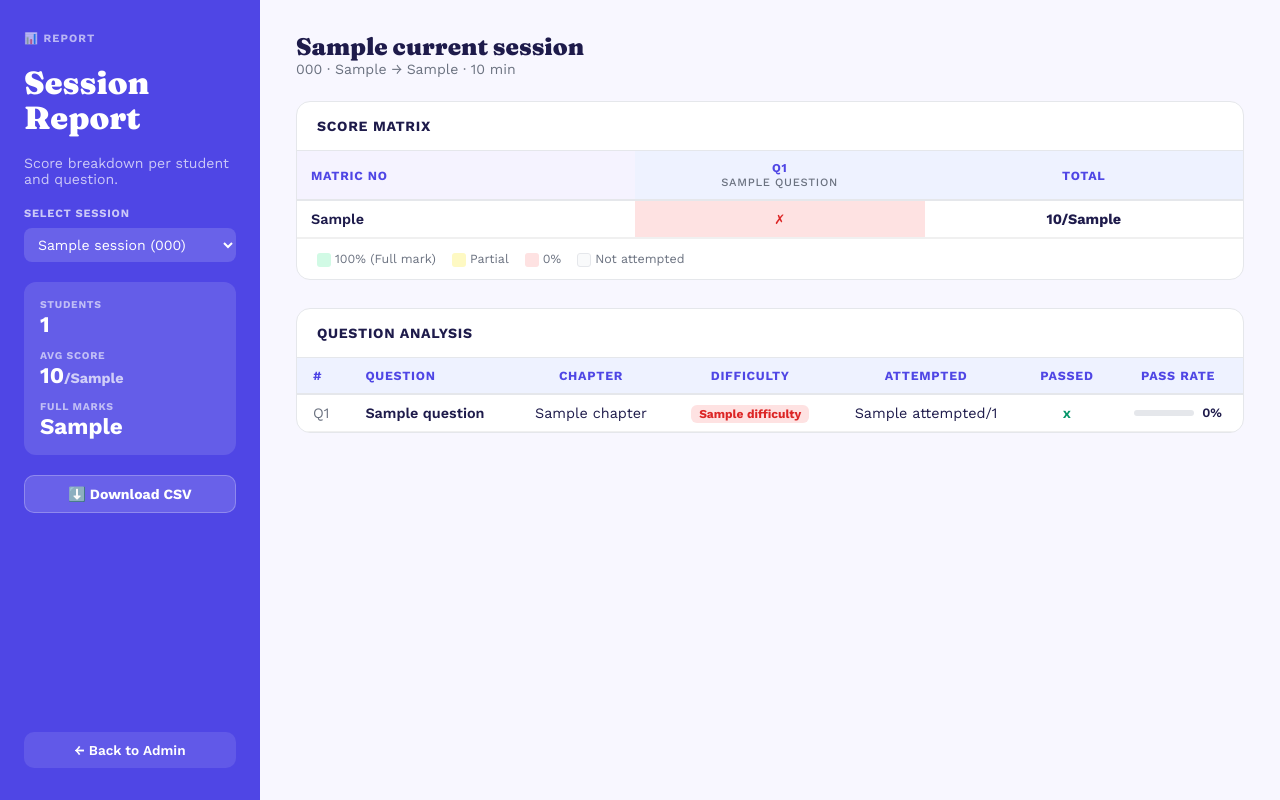
After one commit to faizsupiandev/lab-oj, a FastAPI app: template templates/report.html in a window 1280 px wide. The commit adds this page. Run offline with FastAPI, Linux system fonts and the light colour scheme; the template is opened without the code that fills it: most values are stand-ins (such as "Sample title", 1, 10 or a date in 2020); parts of the project's set-up code (start-up, migrations or seed data) failed here and were passed over.

Commit message:
feat: report page, submission detail, CSV export, BM toggle removed, time format, question preview
- Remove BM/EN toggle button and all i18n JS from base.html
- Add format_myt Jinja2 filter for Malaysia time display (e.g. '25 Oct 2026, 10:47 PM')
- Admin Report page (/admin/report): student x question score matrix, question analysis, session selector
- Submission detail page (/admin/submissions/ID): view code, stdout, stderr per submission
- CSV export (/admin/report/export-csv?session_id=X): download full session report
- Question preview in session_edit: eye button toggles description inline
- View button in Submissions tab linking to submission detail
- Report tab added to admin nav

```diff
--- a/main.py
+++ b/main.py
@@ -1,5 +1,7 @@
 import os
 import asyncio
+import csv
+import io
 import sqlite3
 import hashlib
 import json
@@ -20,7 +22,7 @@ from typing import Optional
 
 import pymysql
 from fastapi import FastAPI, Request, Form, HTTPException
-from fastapi.responses import HTMLResponse, RedirectResponse, JSONResponse
+from fastapi.responses import HTMLResponse, RedirectResponse, JSONResponse, StreamingResponse
 from fastapi.templating import Jinja2Templates
 from fastapi.staticfiles import StaticFiles
 
@@ -38,6 +40,15 @@ ADMIN_PASS   = "Ad@lah77"
 
 app = FastAPI()
 templates = Jinja2Templates(directory="templates")
+
+def format_myt(dt_str):
+    if not dt_str: return '-'
+    try:
+        dt = datetime.fromisoformat(str(dt_str))
+        return dt.strftime('%-d %b %Y, %I:%M %p')
+    except:
+        return str(dt_str)
+templates.env.filters['myt'] = format_myt
 try:
     app.mount("/static", StaticFiles(directory="static"), name="static")
 except Exception:
@@ -1283,7 +1294,7 @@ async def admin_session_edit_get(request: Request, sid: int):
     assigned_ids = set(q["id"] for q in assigned)
     # All questions not yet in this session
     all_q_rows = conn.execute(
-        "SELECT id, title, course_code, chapter, difficulty FROM question_bank ORDER BY course_code, chapter, id"
+        "SELECT id, title, course_code, chapter, difficulty, description FROM question_bank ORDER BY course_code, chapter, id"
     ).fetchall()
     all_questions = [dict(q) for q in all_q_rows if q["id"] not in assigned_ids]
     conn.close()
@@ -1314,6 +1325,142 @@ async def admin_session_edit_post(
     return RedirectResponse(f"/admin/sessions/{sid}/edit", status_code=302)
 
 
+# ─── Admin Report ──────────────────────────────────────────────────────────────
+
+@app.get("/admin/report", response_class=HTMLResponse)
+async def admin_report(request: Request, session_id: int = None):
+    user = get_current_user(request)
+    if not user or not user["is_admin"]:
+        return RedirectResponse("/", status_code=302)
+    conn = get_db()
+    sessions = [dict(s) for s in conn.execute(
+        "SELECT * FROM lab_sessions ORDER BY created_at DESC"
+    ).fetchall()]
+    report_data = None
+    current_session = None
+    sid = session_id or (sessions[0]["id"] if sessions else None)
+    if sid:
+        current_session = next((s for s in sessions if s["id"] == sid), None)
+    if current_session:
+        questions = [dict(q) for q in conn.execute("""
+            SELECT qb.id, qb.title, qb.chapter, qb.difficulty
+            FROM session_questions sq JOIN question_bank qb ON sq.question_id=qb.id
+            WHERE sq.session_id=? ORDER BY sq.question_order
+        """, (current_session["id"],)).fetchall()]
+        students = [dict(s) for s in conn.execute(
+            "SELECT DISTINCT matric_no, started_at, status FROM student_session_attempts WHERE session_id=? ORDER BY matric_no",
+            (current_session["id"],)
+        ).fetchall()]
+        matrix = {}
+        for st in students:
+            matric = st["matric_no"]
+            matrix[matric] = {}
+            for q in questions:
+                best = conn.execute("""
+                    SELECT MAX(CAST(passed AS REAL)/CASE WHEN total=0 THEN 1 ELSE total END * 100)
+                    FROM session_submissions WHERE matric_no=? AND session_id=? AND question_id=?
+                """, (matric, current_session["id"], q["id"])).fetchone()[0]
+                matrix[matric][q["id"]] = round(best, 1) if best is not None else None
+        q_stats = {}
+        for q in questions:
+            attempted = conn.execute(
+                "SELECT COUNT(DISTINCT matric_no) FROM session_submissions WHERE session_id=? AND question_id=?",
+                (current_session["id"], q["id"])
+            ).fetchone()[0]
+            passed_count = conn.execute("""
+                SELECT COUNT(DISTINCT matric_no) FROM (
+                    SELECT matric_no FROM session_submissions
+                    WHERE session_id=? AND question_id=? AND passed=total AND total>0
+                    GROUP BY matric_no
+                )
+            """, (current_session["id"], q["id"])).fetchone()[0]
+            q_stats[str(q["id"])] = {"attempted": attempted, "passed": passed_count}
+        total_students = len(students)
+        scores = []
+        totals = {}  # matric -> total score
+        for st in students:
+            matric = st["matric_no"]
+            t = sum(v for v in matrix[matric].values() if v is not None)
+            totals[matric] = round(t, 1)
+            scores.append(t)
+        avg_score = round(sum(scores) / len(scores), 1) if scores else 0
+        max_possible = len(questions) * 100
+        full_marks = sum(1 for s in scores if s >= max_possible) if max_possible else 0
+        report_data = {
+            "questions": questions, "students": students, "matrix": matrix,
+            "q_stats": q_stats, "total_students": total_students,
+            "avg_score": avg_score, "max_possible": max_possible,
+            "full_marks": full_marks, "totals": totals,
+        }
+    conn.close()
+    return templates.TemplateResponse(request, "report.html", {
+        "user": user, "sessions": sessions, "current_session": current_session,
+        "report_data": report_data, "selected_sid": sid,
+    })
+
+
+@app.get("/admin/report/export-csv")
+async def export_report_csv(request: Request, session_id: int):
+    user = get_current_user(request)
+    if not user or not user["is_admin"]:
+        return RedirectResponse("/", status_code=302)
+    conn = get_db()
+    session = dict(conn.execute("SELECT * FROM lab_sessions WHERE id=?", (session_id,)).fetchone())
+    questions = [dict(q) for q in conn.execute("""
+        SELECT qb.id, qb.title FROM session_questions sq
+        JOIN question_bank qb ON sq.question_id=qb.id
+        WHERE sq.session_id=? ORDER BY sq.question_order
+    """, (session_id,)).fetchall()]
+    students = [dict(s) for s in conn.execute(
+        "SELECT DISTINCT matric_no FROM student_session_attempts WHERE session_id=? ORDER BY matric_no",
+        (session_id,)
+    ).fetchall()]
+    output = io.StringIO()
+    writer = csv.writer(output)
+    header = ["Matric No"] + [f"Q{i+1}: {q['title'][:25]}" for i, q in enumerate(questions)] + ["Total", "Max"]
+    writer.writerow(header)
+    max_score = len(questions) * 100
+    for st in students:
+        matric = st["matric_no"]
+        row = [matric]
+        total = 0
+        for q in questions:
+            best = conn.execute("""
+                SELECT MAX(CAST(passed AS REAL)/CASE WHEN total=0 THEN 1 ELSE total END * 100)
+                FROM session_submissions WHERE matric_no=? AND session_id=? AND question_id=?
+            """, (matric, session_id, q["id"])).fetchone()[0]
+            score = round(best, 1) if best is not None else 0
+            total += score
+            row.append(score)
+        row.extend([round(total, 1), max_score])
+        writer.writerow(row)
+    conn.close()
+    output.seek(0)
+    safe_title = session["title"].replace(" ", "_").replace("/", "-")
+    filename = f"report_{safe_title}_{session_id}.csv"
+    return StreamingResponse(
+        iter([output.getvalue()]), media_type="text/csv",
+        headers={"Content-Disposition": f'attachment; filename="{filename}"'}
+    )
+
+
+@app.get("/admin/submissions/{sub_id}", response_class=HTMLResponse)
+async def admin_submission_detail(request: Request, sub_id: int):
+    user = get_current_user(request)
+    if not user or not user["is_admin"]:
+        return RedirectResponse("/", status_code=302)
+    conn = get_db()
+    sub = conn.execute("SELECT * FROM session_submissions WHERE id=?", (sub_id,)).fetchone()
+    if not sub:
+        conn.close()
+        raise HTTPException(404, "Submission not found")
+    sub = dict(sub)
+    q = conn.execute("SELECT title FROM question_bank WHERE id=?", (sub["question_id"],)).fetchone()
+    sess = conn.execute("SELECT title FROM lab_sessions WHERE id=?", (sub["session_id"],)).fetchone()
+    sub["question_title"] = q["title"] if q else "Unknown"
+    sub["session_title"] = sess["title"] if sess else "Unknown"
+    conn.close()
+    return templates.TemplateResponse(request, "submission_detail.html", {"user": user, "sub": sub})
 
 
 @app.on_event("startup")
--- /dev/null
+++ b/templates/report.html
@@ -0,0 +1,166 @@
+{% extends "base.html" %}
+{% block title %}Report — Lab OJ{% endblock %}
+{% block body %}
+<div style="display:flex;min-height:100vh;font-family:'Work Sans',sans-serif;">
+
+  <!-- SIDEBAR -->
+  <div style="width:260px;flex-shrink:0;background:#4F46E5;color:#fff;padding:32px 24px;display:flex;flex-direction:column;gap:20px;">
+    <div style="font-size:.7rem;letter-spacing:.1em;opacity:.6;font-weight:700;">📊 REPORT</div>
+    <h1 style="font-family:'Fraunces',serif;font-size:2rem;font-weight:900;line-height:1.1;">Session<br>Report</h1>
+    <p style="opacity:.7;font-size:.88rem;">Score breakdown per student and question.</p>
+
+    <!-- Session selector -->
+    <form method="GET" action="/admin/report" style="display:flex;flex-direction:column;gap:8px;">
+      <label style="font-size:.7rem;font-weight:700;opacity:.7;letter-spacing:.07em;">SELECT SESSION</label>
+      <select name="session_id" onchange="this.form.submit()" style="padding:8px 10px;border-radius:8px;border:none;background:rgba(255,255,255,.15);color:#fff;font-size:.88rem;cursor:pointer;">
+        {% for s in sessions %}
+        <option value="{{ s.id }}" {% if selected_sid == s.id %}selected{% endif %}>{{ s.title }} ({{ s.course_code }})</option>
+        {% endfor %}
+      </select>
+    </form>
+
+    {% if report_data %}
+    <!-- Stats -->
+    <div style="background:rgba(255,255,255,.12);border-radius:12px;padding:16px;display:flex;flex-direction:column;gap:12px;">
+      <div>
+        <div style="font-size:.65rem;opacity:.6;font-weight:700;letter-spacing:.07em;">STUDENTS</div>
+        <div style="font-size:1.4rem;font-weight:800;">{{ report_data.total_students }}</div>
+      </div>
+      <div>
+        <div style="font-size:.65rem;opacity:.6;font-weight:700;letter-spacing:.07em;">AVG SCORE</div>
+        <div style="font-size:1.4rem;font-weight:800;">{{ report_data.avg_score }}<span style="font-size:.9rem;opacity:.7;">/{{ report_data.max_possible }}</span></div>
+      </div>
+      <div>
+        <div style="font-size:.65rem;opacity:.6;font-weight:700;letter-spacing:.07em;">FULL MARKS</div>
+        <div style="font-size:1.4rem;font-weight:800;">{{ report_data.full_marks }}</div>
+      </div>
+    </div>
+
+    <!-- CSV download -->
+    <a href="/admin/report/export-csv?session_id={{ current_session.id }}"
+       style="display:block;text-align:center;padding:10px;background:rgba(255,255,255,.15);color:#fff;border-radius:10px;font-weight:700;font-size:.88rem;text-decoration:none;border:1px solid rgba(255,255,255,.25);">
+      ⬇️ Download CSV
+    </a>
+    {% endif %}
+
+    <a href="/admin" style="margin-top:auto;display:block;text-align:center;padding:10px;background:rgba(255,255,255,.1);color:#fff;border-radius:10px;font-size:.85rem;font-weight:600;text-decoration:none;">← Back to Admin</a>
+  </div>
+
+  <!-- MAIN CONTENT -->
+  <div style="flex:1;padding:32px 36px;overflow-x:auto;background:#F8F7FF;">
+
+    {% if not sessions %}
+    <div style="text-align:center;padding:80px;color:#6B7280;">No sessions found.</div>
+
+    {% elif not report_data or not report_data.students %}
+    <div style="text-align:center;padding:80px;color:#6B7280;">
+      <div style="font-size:3rem;margin-bottom:16px;">📭</div>
+      <div style="font-size:1.1rem;font-weight:600;">No student data for this session yet.</div>
+    </div>
+
+    {% else %}
+    <!-- Session heading -->
+    <div style="margin-bottom:24px;">
+      <h2 style="font-family:'Fraunces',serif;font-size:1.5rem;font-weight:800;color:#1E1B4B;">{{ current_session.title }}</h2>
+      <div style="color:#6B7280;font-size:.88rem;">{{ current_session.course_code }} · {{ current_session.window_start | myt }} → {{ current_session.window_end | myt }} · {{ current_session.duration_minutes }} min</div>
+    </div>
+
+    <!-- MATRIX TABLE -->
+    <div style="background:#fff;border-radius:14px;border:1px solid #E5E7EB;overflow:hidden;margin-bottom:28px;">
+      <div style="padding:16px 20px;border-bottom:1px solid #E5E7EB;font-weight:700;font-size:.88rem;letter-spacing:.05em;">SCORE MATRIX</div>
+      <div style="overflow-x:auto;">
+        <table style="width:100%;border-collapse:collapse;font-size:.83rem;min-width:500px;">
+          <thead>
+            <tr style="background:#F5F3FF;">
+              <th style="text-align:left;padding:10px 14px;border-bottom:2px solid #E5E7EB;white-space:nowrap;position:sticky;left:0;background:#F5F3FF;z-index:2;">Matric No</th>
+              {% for q in report_data.questions %}
+              <th style="text-align:center;padding:10px 8px;border-bottom:2px solid #E5E7EB;color:#4F46E5;font-size:.75rem;max-width:90px;">
+                Q{{ loop.index }}<br>
+                <span style="font-weight:500;color:#6B7280;font-size:.7rem;">{{ q.title[:18] }}{% if q.title|length > 18 %}…{% endif %}</span>
+              </th>
+              {% endfor %}
+              <th style="text-align:center;padding:10px 12px;border-bottom:2px solid #E5E7EB;white-space:nowrap;">Total</th>
+            </tr>
+          </thead>
+          <tbody>
+            {% for st in report_data.students %}
+            {% set matric = st.matric_no %}
+            <tr style="border-bottom:1px solid #F0F0F0;">
+              <td style="padding:10px 14px;font-weight:600;white-space:nowrap;position:sticky;left:0;background:#fff;z-index:1;">{{ matric }}</td>
+              {% for q in report_data.questions %}
+              {% set score = report_data.matrix[matric][q.id] %}
+              {% if score is none %}
+                <td style="text-align:center;padding:8px;background:#F9FAFB;color:#9CA3AF;font-size:.8rem;">—</td>
+              {% elif score >= 100 %}
+                <td style="text-align:center;padding:8px;background:#D1FAE5;color:#065F46;font-weight:700;font-size:.82rem;">✓</td>
+              {% elif score > 0 %}
+                <td style="text-align:center;padding:8px;background:#FEF9C3;color:#92400E;font-size:.82rem;">{{ score|int }}%</td>
+              {% else %}
+                <td style="text-align:center;padding:8px;background:#FEE2E2;color:#DC2626;font-size:.82rem;">✗</td>
+              {% endif %}
+              {% endfor %}
+              <td style="text-align:center;padding:10px 12px;font-weight:700;color:#1E1B4B;">{{ report_data.totals[matric]|int }}/{{ report_data.max_possible }}</td>
+            </tr>
+            {% endfor %}
+          </tbody>
+        </table>
+      </div>
+      <!-- Legend -->
+      <div style="padding:12px 20px;border-top:1px solid #F0F0F0;display:flex;gap:16px;font-size:.78rem;color:#6B7280;">
+        <span><span style="display:inline-block;width:14px;height:14px;background:#D1FAE5;border-radius:3px;vertical-align:middle;margin-right:4px;"></span>100% (Full mark)</span>
+        <span><span style="display:inline-block;width:14px;height:14px;background:#FEF9C3;border-radius:3px;vertical-align:middle;margin-right:4px;"></span>Partial</span>
+        <span><span style="display:inline-block;width:14px;height:14px;background:#FEE2E2;border-radius:3px;vertical-align:middle;margin-right:4px;"></span>0%</span>
+        <span><span style="display:inline-block;width:14px;height:14px;background:#F9FAFB;border:1px solid #E5E7EB;border-radius:3px;vertical-align:middle;margin-right:4px;"></span>Not attempted</span>
+      </div>
+    </div>
+
+    <!-- QUESTION STATS -->
+    <div style="background:#fff;border-radius:14px;border:1px solid #E5E7EB;overflow:hidden;">
+      <div style="padding:16px 20px;border-bottom:1px solid #E5E7EB;font-weight:700;font-size:.88rem;letter-spacing:.05em;">QUESTION ANALYSIS</div>
+      <table style="width:100%;border-collapse:collapse;font-size:.85rem;">
+        <thead>
+          <tr style="background:#F5F3FF;">
+            <th style="text-align:left;padding:10px 16px;border-bottom:2px solid #E5E7EB;">#</th>
+            <th style="text-align:left;padding:10px 16px;border-bottom:2px solid #E5E7EB;">Question</th>
+            <th style="text-align:center;padding:10px 16px;border-bottom:2px solid #E5E7EB;">Chapter</th>
+            <th style="text-align:center;padding:10px 16px;border-bottom:2px solid #E5E7EB;">Difficulty</th>
+            <th style="text-align:center;padding:10px 16px;border-bottom:2px solid #E5E7EB;">Attempted</th>
+            <th style="text-align:center;padding:10px 16px;border-bottom:2px solid #E5E7EB;">Passed</th>
+            <th style="text-align:center;padding:10px 16px;border-bottom:2px solid #E5E7EB;">Pass Rate</th>
+          </tr>
+        </thead>
+        <tbody>
+          {% for q in report_data.questions %}
+          {% set stat = report_data.q_stats[q.id|string] %}
+          {% set rate = (stat.passed / stat.attempted * 100)|int if stat.attempted > 0 else 0 %}
+          <tr style="border-bottom:1px solid #F0F0F0;">
+            <td style="padding:10px 16px;color:#6B7280;">Q{{ loop.index }}</td>
+            <td style="padding:10px 16px;font-weight:600;">{{ q.title }}</td>
+            <td style="text-align:center;padding:10px 16px;">{{ q.chapter }}</td>
+            <td style="text-align:center;padding:10px 16px;">
+              <span style="padding:2px 8px;border-radius:6px;font-size:.75rem;font-weight:700;
+                {% if q.difficulty in ['Mudah','Easy'] %}background:#D1FAE5;color:#065F46;
+                {% elif q.difficulty in ['Sederhana','Medium'] %}background:#FEF9C3;color:#92400E;
+                {% else %}background:#FEE2E2;color:#DC2626;{% endif %}">
+                {{ q.difficulty|replace("Mudah","Easy")|replace("Sederhana","Medium")|replace("Susah","Hard") }}
+              </span>
+            </td>
+            <td style="text-align:center;padding:10px 16px;">{{ stat.attempted }}/{{ report_data.total_students }}</td>
+            <td style="text-align:center;padding:10px 16px;color:#059669;font-weight:600;">{{ stat.passed }}</td>
+            <td style="text-align:center;padding:10px 16px;">
+              <div style="display:flex;align-items:center;gap:8px;justify-content:center;">
+                <div style="width:60px;height:6px;background:#E5E7EB;border-radius:3px;overflow:hidden;">
+                  <div style="height:100%;width:{{ rate }}%;background:{% if rate>=80 %}#059669{% elif rate>=40 %}#D97706{% else %}#DC2626{% endif %};border-radius:3px;"></div>
+                </div>
+                <span style="font-size:.8rem;font-weight:600;">{{ rate }}%</span>
+              </div>
+            </td>
+          </tr>
+          {% endfor %}
+        </tbody>
+      </table>
+    </div>
+    {% endif %}
+  </div>
+</div>
+{% endblock %}
--- a/templates/sessions.html
+++ b/templates/sessions.html
@@ -19,7 +19,7 @@
 {% block body %}
 <div class="layout">
   <div class="left-panel" style="position:relative">
-    <button id="lang-toggle" onclick="toggleLang()" style="position:absolute;top:12px;right:16px;background:rgba(255,255,255,.18);color:#fff;border:1px solid rgba(255,255,255,.3);border-radius:8px;padding:4px 12px;font-size:0.82rem;font-weight:700;cursor:pointer;font-family:'Work Sans',sans-serif;z-index:10">BM</button>
+
     <div class="brand">
       <div class="brand-badge">✦ Online Judge</div>
       <h1>Session<br>Lab</h1>
@@ -68,8 +68,8 @@
           </div>
           <div style="font-family:'Fraunces',serif;font-size:1.2rem;font-weight:700;color:var(--text);margin-bottom:4px">{{ s.title }}</div>
           <div class="session-meta">
-            <span>🕐 Start: {{ s.window_start }}</span>
-            <span>🕕 End: {{ s.window_end }}</span>
+            <span>🕐 Start: {{ s.window_start | myt }}</span>
+            <span>🕕 End: {{ s.window_end | myt }}</span>
             <span>⏱ Duration: {{ s.duration_minutes }} minutes</span>
           </div>
         </div>
```
Also changed, not shown: templates/admin.html (+12 -9 lines), templates/base.html (+1 -39 lines), templates/session_edit.html (+25 -2 lines), templates/submission_detail.html (added, +77 -0 lines).
